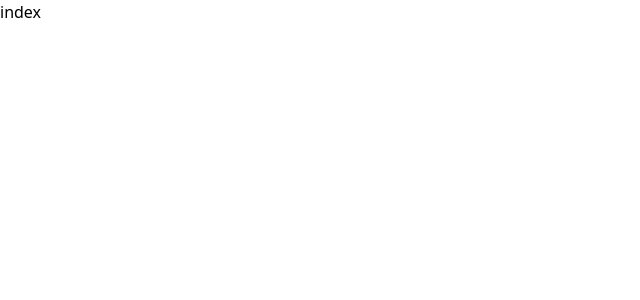
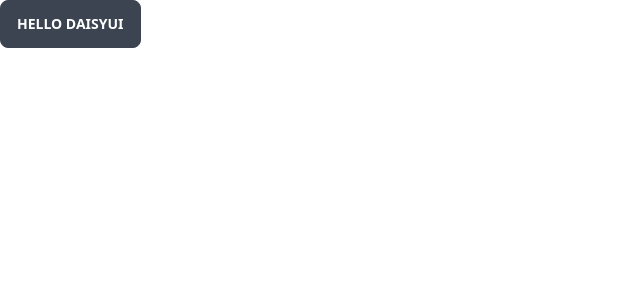
Before and after one commit to martijnvanderee/lauren, a Nuxt app: page / in a window 1280 px wide. Shown: the top 300 px of the page, without its empty margins (0-640 px from the left). Built offline with nearby package versions, Linux system fonts and the light colour scheme.

Commit message:
added daisyui

```diff
--- a/package.json
+++ b/package.json
@@ -9,6 +9,7 @@
   },
   "devDependencies": {
     "@nuxtjs/tailwindcss": "^6.2.0",
+    "daisyui": "^2.46.0",
     "nuxt": "3.0.0"
   }
 }
--- a/pages/index.vue
+++ b/pages/index.vue
@@ -1,3 +1,3 @@
 <script setup lang="ts"></script>
 
-<template>index</template>
+<template><button class="btn">Hello daisyUI</button></template>
--- /dev/null
+++ b/tailwind.config.js
@@ -0,0 +1,6 @@
+module.exports = {
+  plugins: [require('daisyui')],
+  daisyui: {
+  themes: false,
+},
+};
```
Also changed, not shown: 1 other file (tests, documents, lock files or other folders).
